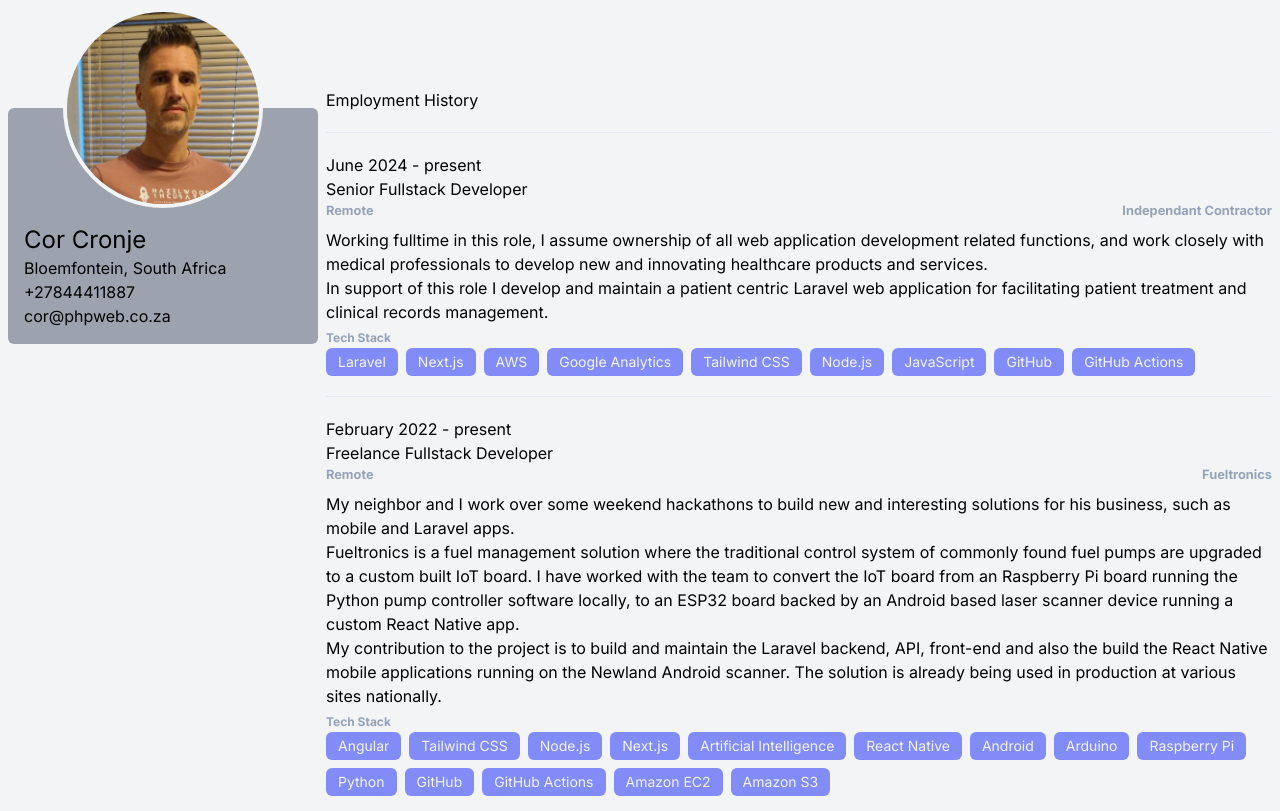
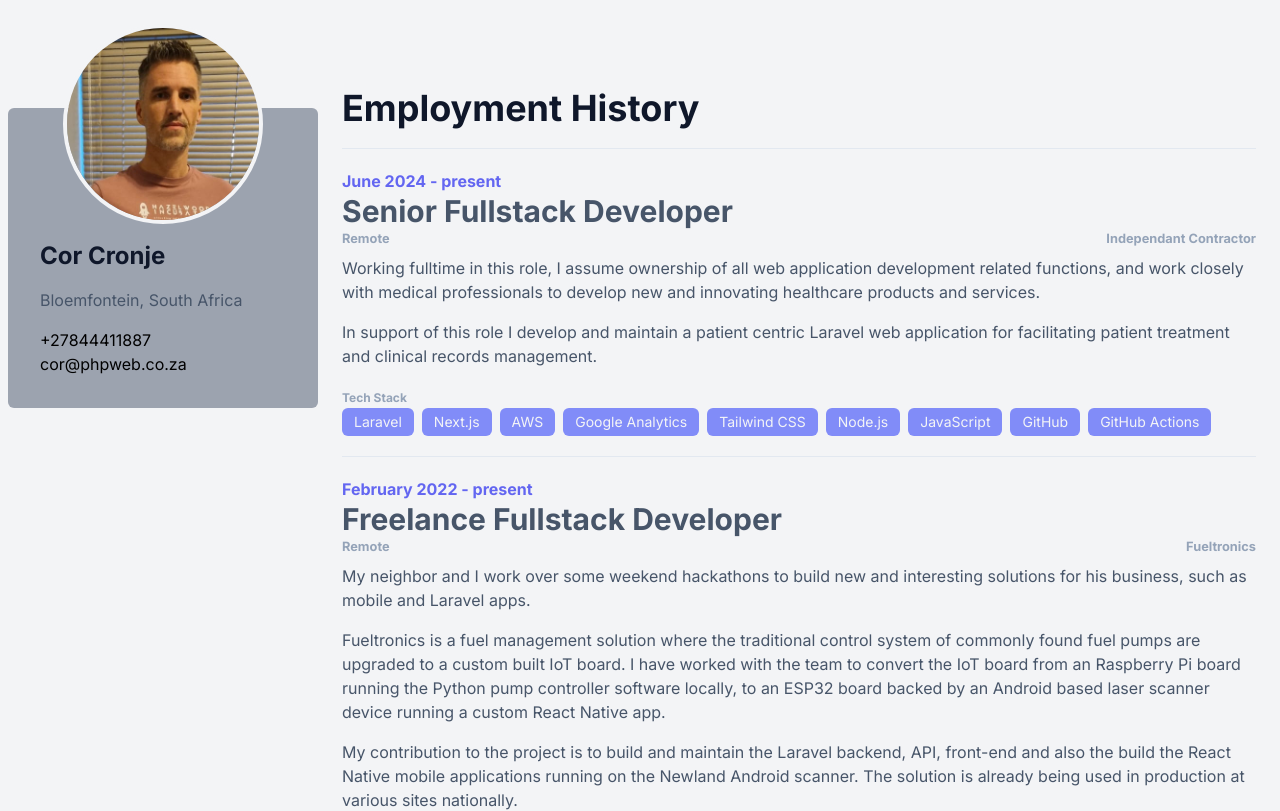
Before and after one commit to corcronje/portfolio-next, a Next.js app: page / in a window 1280 px wide. Shown: the top 811 px of the page. Built offline with nearby package versions, Linux system fonts and the light colour scheme.

Commit message:
[main] Add typograpy

```diff
--- a/src/app/globals.css
+++ b/src/app/globals.css
@@ -4,14 +4,14 @@
 
 :root {
   --foreground-rgb: 0, 0, 0;
-  --background-start-rgb: 214, 219, 220;
+  --background-start-rgb: 255, 255, 255;
   --background-end-rgb: 255, 255, 255;
 }
 
 @media (prefers-color-scheme: dark) {
   :root {
     --foreground-rgb: 255, 255, 255;
-    --background-start-rgb: 0, 0, 0;
+    --background-start-rgb: 50, 50, 50;
     --background-end-rgb: 0, 0, 0;
   }
 }
@@ -31,3 +31,35 @@ body {
     text-wrap: balance;
   }
 }
+
+p {
+  @apply mb-4 text-slate-600;
+}
+
+h1 {
+  @apply text-6xl font-bold text-indigo-500;
+}
+
+h2 {
+  @apply text-4xl font-bold text-slate-900 mb-4;
+}
+
+h3 {
+  @apply text-3xl font-bold text-slate-600;
+}
+
+h4 {
+  @apply text-xl font-bold text-slate-900;
+}
+
+h5{
+  @apply text-lg font-bold text-slate-900 mb-1;
+}
+
+h6 {
+  @apply text-base font-bold text-indigo-500;
+}
+
+section {
+  @apply p-4;
+}
```
